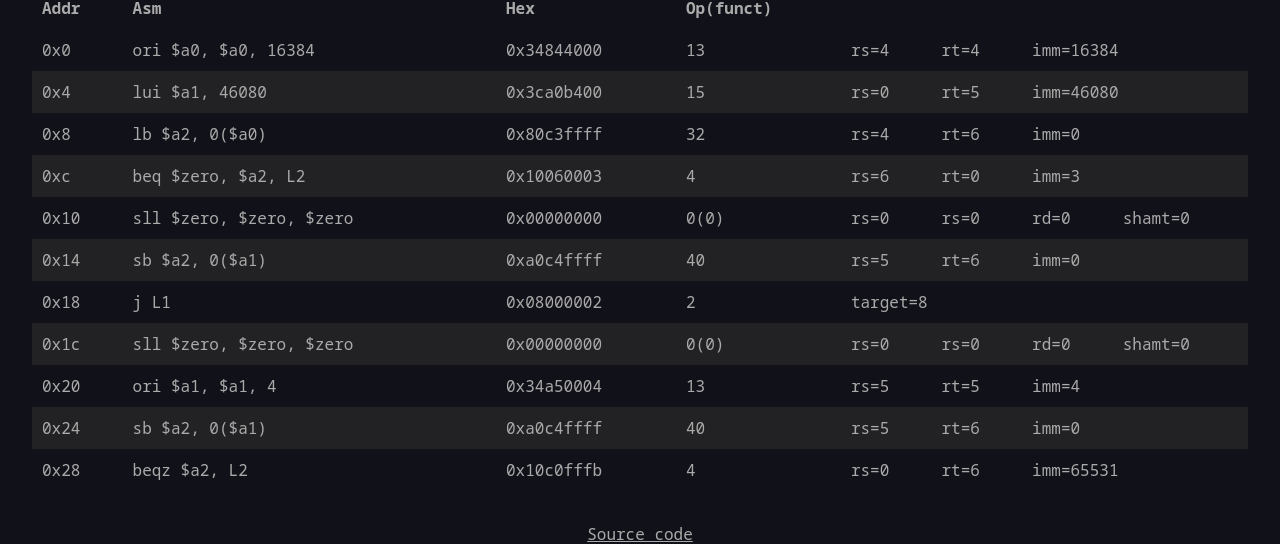
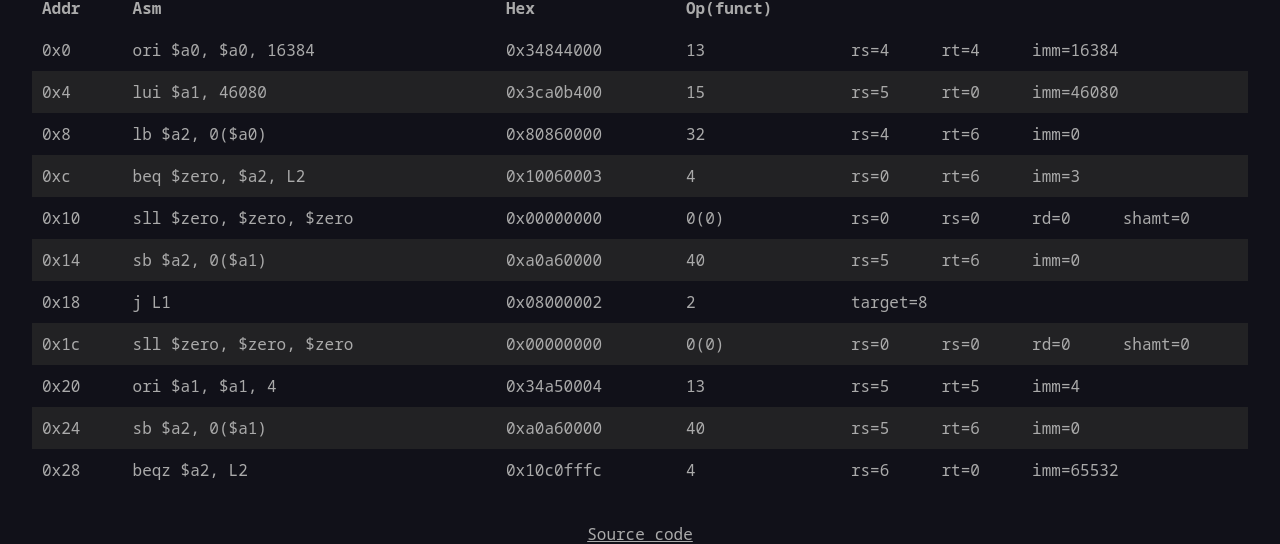
Before and after one commit to mclrc/mips-assembler, a React (Vite) app: page / in a window 1280 px wide. Shown: the part 600-1144 px from the top of the page. Built offline with nearby package versions, Linux system fonts and the light colour scheme.

Commit message:
Fix test cases & itype reg order

```diff
--- a/src/parser.ts
+++ b/src/parser.ts
@@ -132,8 +132,8 @@ const REGISTER_MAP = {
 const parseIntMaybeHex = (str: string) =>
   str.startsWith('0x') ? parseInt(str, 16) : parseInt(str, 10);
 
-const to2k = (num: number, width = 8) =>
-  num >= 0 ? num : Math.pow(2, width) - 1 + num;
+export const to2k = (num: number, width = 8) =>
+  num >= 0 ? num : Math.pow(2, width) + num;
 
 const toTwosComplementHex = (num: number, width = 8) =>
   to2k(num, width * 4)
@@ -209,8 +209,8 @@ const parseITypeSchemas = (line: string) => {
   const matchB = line.match(COMMAND_SCHEMAS.ITYPE2);
 
   if (matchA) {
-    const [, name, rt, rs, immediate] = matchA;
-    return { name, rt, rs, immediate };
+    const [, name, rs, rt, immediate] = matchA;
+    return { name, rs, rt, immediate };
   } else if (matchB) {
     const [, name, rt, immediate = '0', rs] = matchB;
     return { name, rt, immediate, rs };
@@ -267,9 +267,9 @@ const calcITypeHex = (
   instruction: Pick<IType, 'opcode' | 'rs' | 'rt' | 'immediate'>
 ) => {
   const { opcode, rs, rt, immediate } = instruction;
-  const immediateNormalized = parseInt(toTwosComplementHex(immediate, 4), 16);
+  const immediate2k = to2k(immediate, 16);
   return `0x${toTwosComplementHex(
-    (opcode << 26) | (rt << 21) | (rs << 16) | immediateNormalized
+    (opcode << 26) | (rt << 16) | (rs << 21) | immediate2k
   )}`;
 };
 
```
Also changed, not shown: 1 other file (tests, documents, lock files or other folders).
